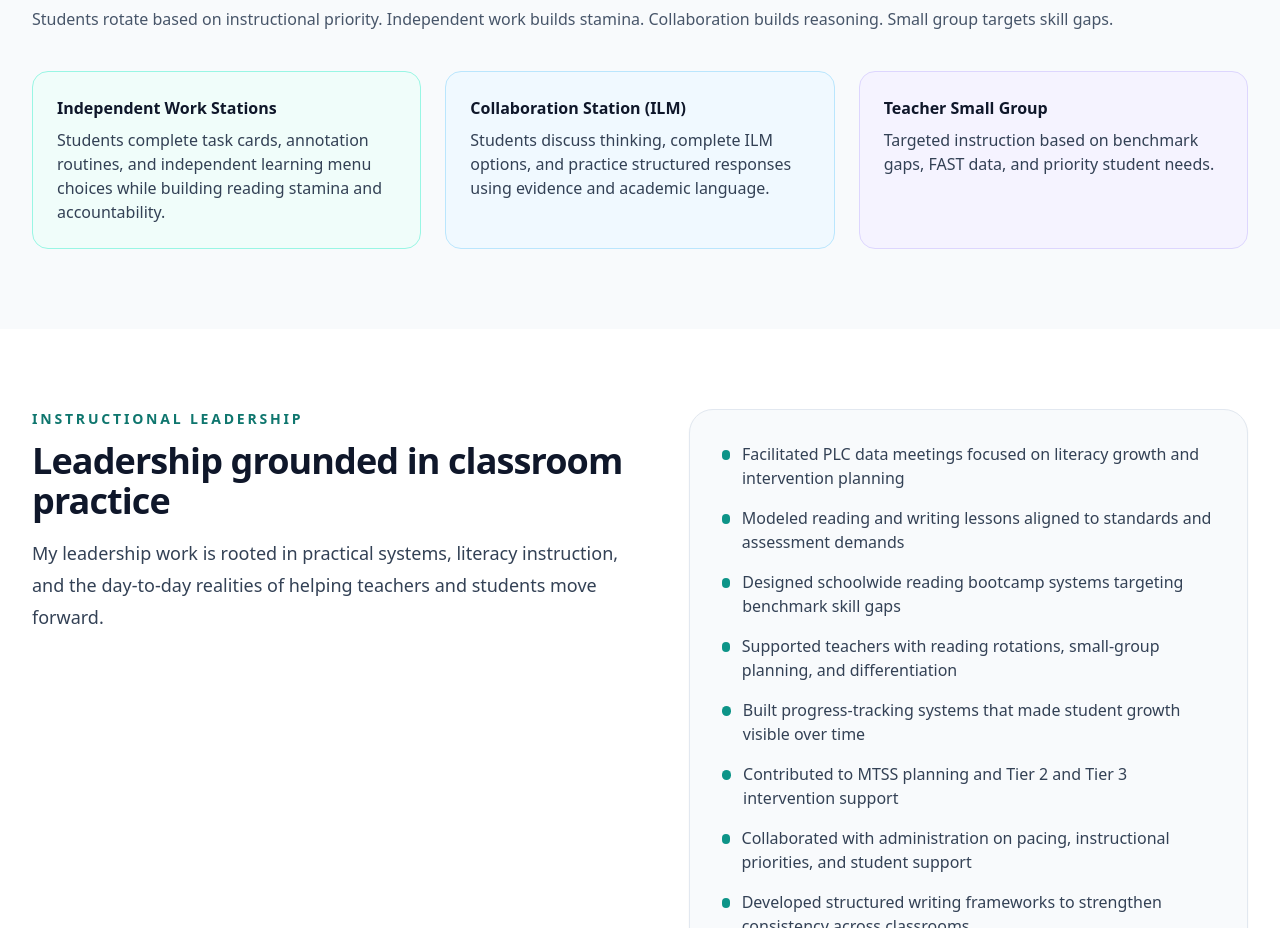
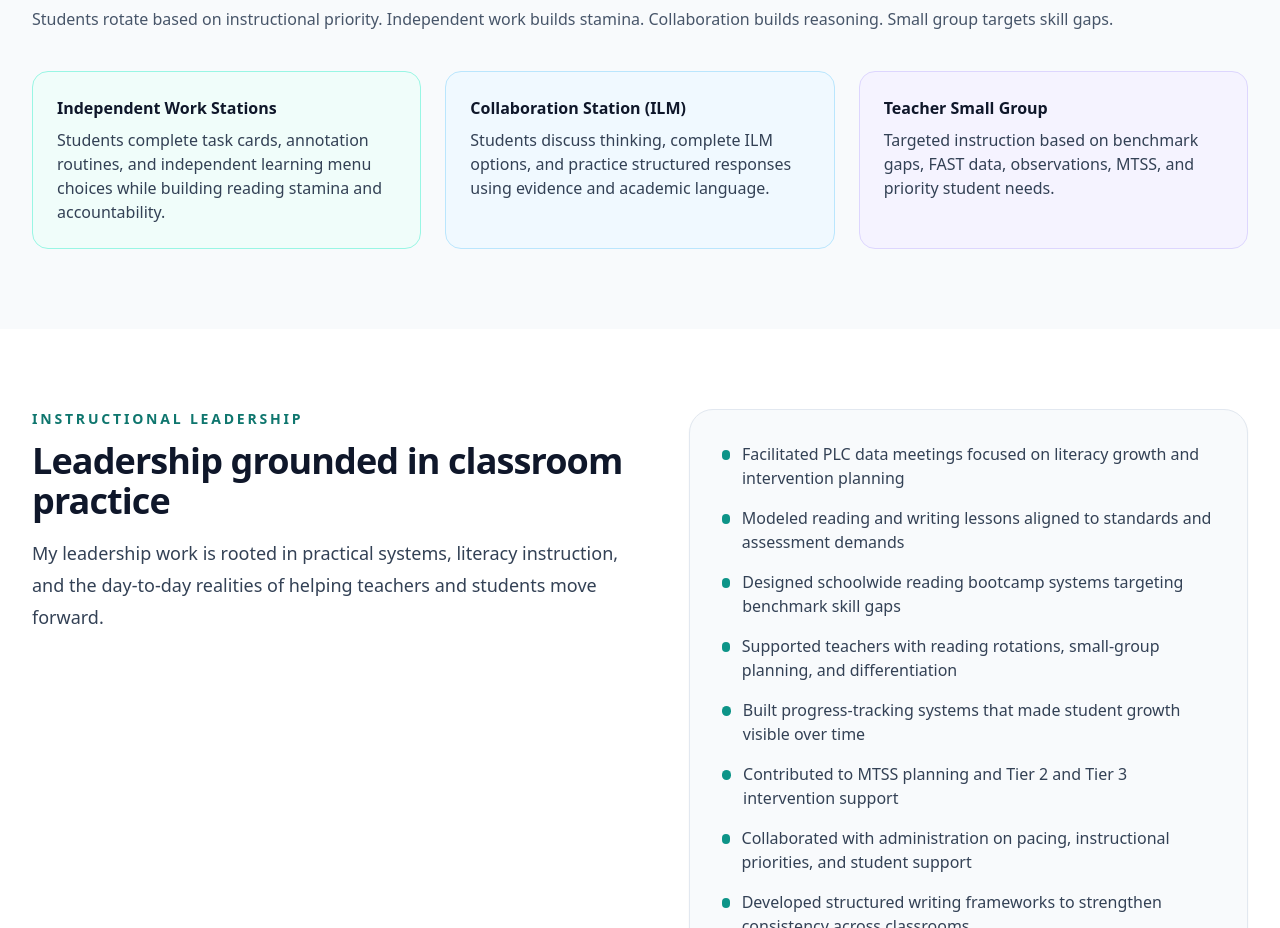
Before and after one commit to profscott311/mrscott-vitae, a Next.js app: page / in a window 1280 px wide. Shown: the part 3640-4568 px from the top of the page. Built offline with nearby package versions, Linux system fonts and the light colour scheme.

Commit message:
Update page.jsx

```diff
--- a/app/page.jsx
+++ b/app/page.jsx
@@ -399,7 +399,7 @@ export default function HomePage() {
                 Teacher Small Group
               </h3>
               <p className="mt-2 text-slate-700">
-                Targeted instruction based on benchmark gaps, FAST data, and
+                Targeted instruction based on benchmark gaps, FAST data, observations, MTSS, and
                 priority student needs.
               </p>
             </div>
```
